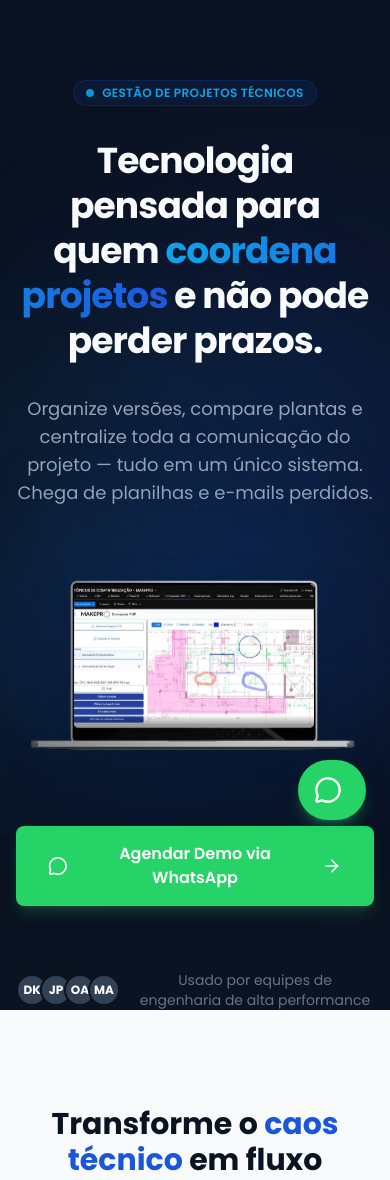
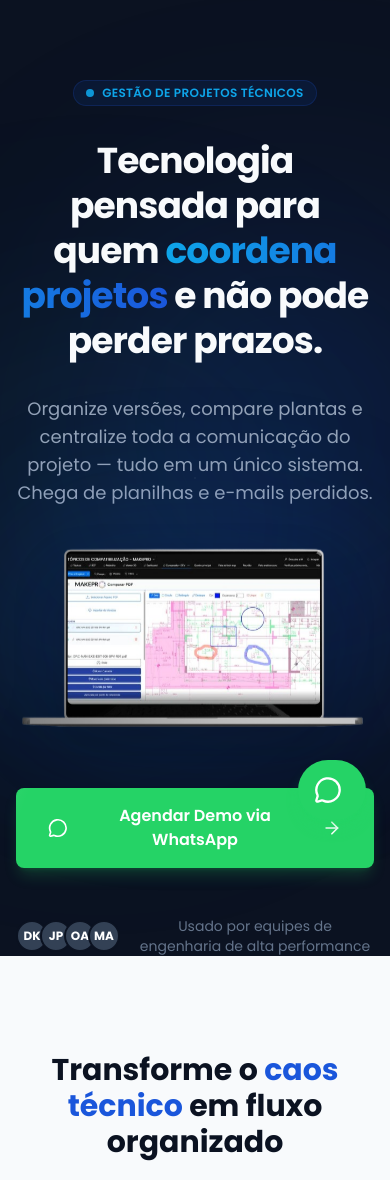
Before and after one commit to VoaNegocio/makedrive-lp, a React (Vite) app: page / in a window 390 px wide. Shown: the top 1180 px of the page. Built offline with nearby package versions, Linux system fonts and the light colour scheme.

Commit message:
ajustes novos leves

```diff
--- a/src/components/Hero.jsx
+++ b/src/components/Hero.jsx
@@ -31,8 +31,8 @@ const Hero = () => {
                     </p>
 
                     {/* Mobile Mockup */}
-                    <div className="lg:hidden relative w-full flex items-center justify-center perspective-1000 py-8">
-                        <div className="relative w-full max-w-[340px] sm:max-w-md transform rotate-y-[-6deg] rotate-x-[5deg] transition-all duration-700 animate-float">
+                    <div className="lg:hidden relative w-full flex items-center justify-center perspective-1000 pb-4 -mt-12">
+                        <div className="relative w-full max-w-[380px] sm:max-w-lg transform rotate-y-[-6deg] rotate-x-[5deg] transition-all duration-700 animate-float">
                             <img
                                 src="/mockup-macbook-software-makedrive-removebg-preview.png"
                                 alt="Plataforma MakerPro"
@@ -59,7 +59,7 @@ const Hero = () => {
 
 
 
-                    <div className="pt-8 flex items-center justify-center lg:justify-start gap-4 text-sm text-slate-500">
+                    <div className="pt-4 lg:pt-8 flex items-center justify-center lg:justify-start gap-4 text-sm text-slate-500">
                         <div className="flex -space-x-2">
                             {[1, 2, 3, 4].map(i => (
                                 <div key={i} className="w-8 h-8 rounded-full bg-slate-700 border-2 border-brand-dark flex items-center justify-center text-xs text-white font-bold">
@@ -73,7 +73,7 @@ const Hero = () => {
 
                 {/* Right Visual (Mockup) */}
                 <div className="hidden lg:flex relative h-[600px] items-center justify-center perspective-1000">
-                    <div className="relative w-full max-w-xl transform rotate-y-[-12deg] rotate-x-[5deg] hover:rotate-y-[-5deg] hover:rotate-x-[2deg] transition-all duration-700 group animate-float">
+                    <div className="relative w-full max-w-2xl transform rotate-y-[-12deg] rotate-x-[5deg] hover:rotate-y-[-5deg] hover:rotate-x-[2deg] transition-all duration-700 group animate-float">
                         <img
                             src="/mockup-macbook-software-makedrive-removebg-preview.png"
                             alt="Plataforma MakerPro"
```
